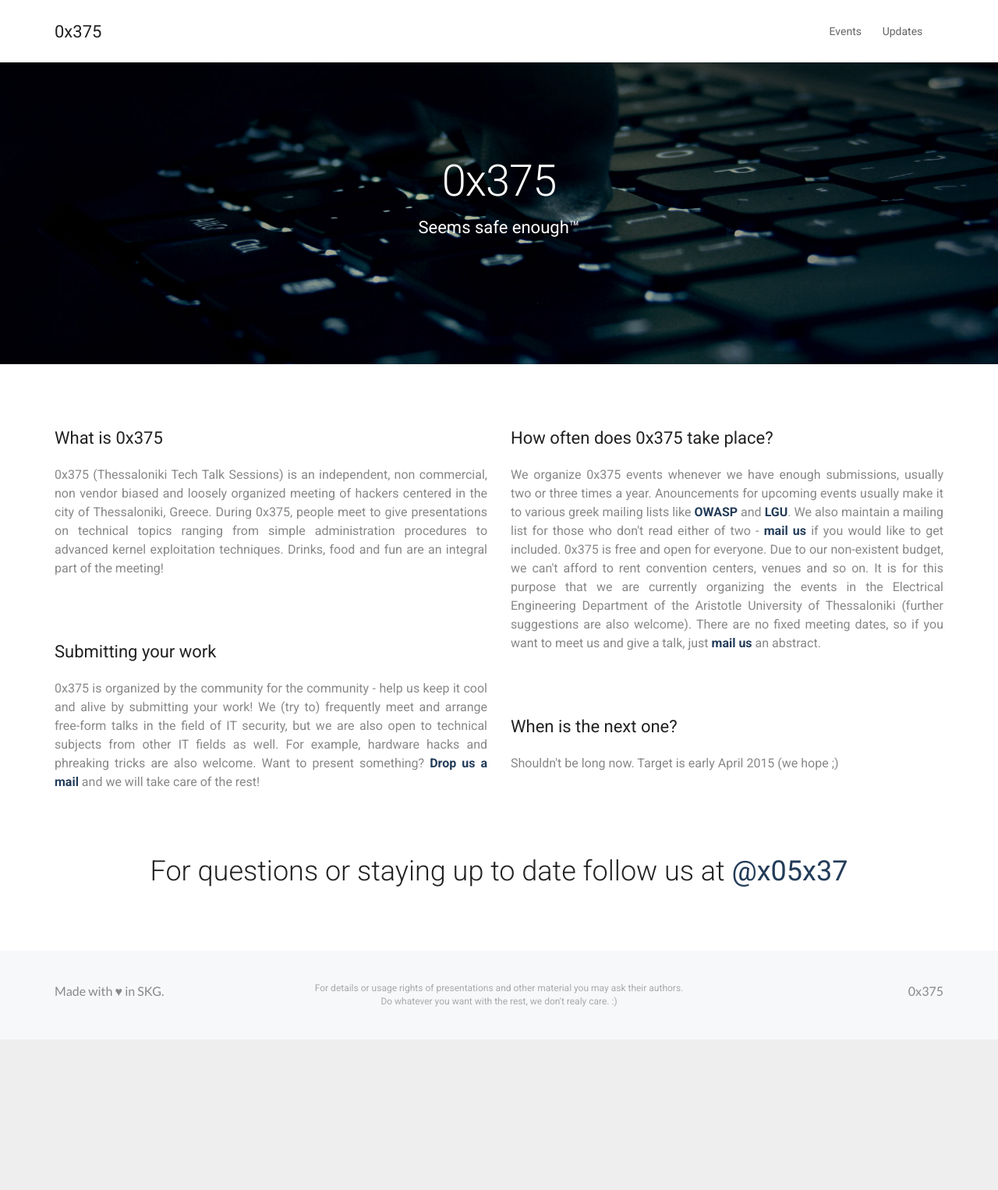
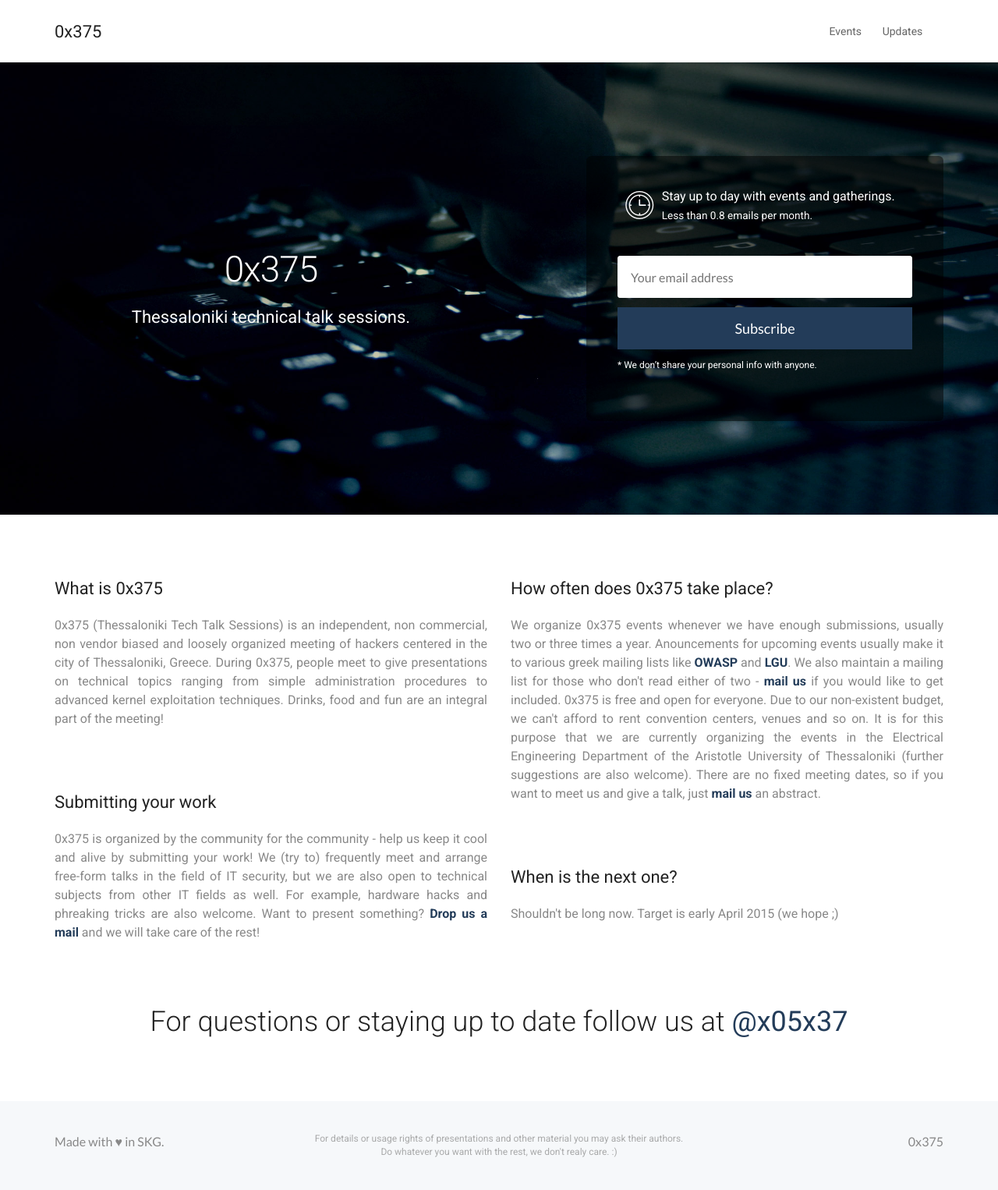
Before and after one commit to 0x375/0x375.github.io, a Jekyll site: the page built from index.html, in a window 1280 px wide. Shown: the whole page at 78% size. Built offline with Jekyll 4.4.1, drawn with Linux system fonts in a browser that asks for light colours; before the commit the page ends 1333 px from its top, so only the background shows below that.

Commit message:
Add mailchimp newsletter subscription

```diff
--- a/assets/css/theme-business.css
+++ b/assets/css/theme-business.css
@@ -1487,11 +1487,12 @@ nav.dismiss-active {
   font-size: 36px;
   float: left;
   width: 15%;
+  margin-top: 5px;
 }
 .header-1 h5 {
-  display: inline-block;
-  float: left;
-  width: 75%;
+  /*display: inline-block;*/
+  /*float: left;*/
+  /*width: 75%;*/
 }
 .header-1 form {
   width: 100%;
--- a/assets/js/scripts.js
+++ b/assets/js/scripts.js
@@ -278,7 +278,7 @@ $(document).ready(function() {
 
     // Contact form code
 
-    $('form.form-email').submit(function(e) {
+    $('~x-form.form-email').submit(function(e) {
 
         // return false so form submits through jQuery rather than reloading page.
         if (e.preventDefault) e.preventDefault();
--- a/index.html
+++ b/index.html
@@ -2,19 +2,47 @@
 layout: default
 ---
 
-<section class="cta cta-5">
-<div class="background-image-holder">
-<img alt="Background Image" class="background-image" src="/assets/img/bg/divider2.jpg">
-</div>
+<section class="header header-1">
+    <div class="background-image-holder">
+      <img alt="Background Image" class="background-image" src="/assets/img/bg/divider2.jpg">
+    </div>
+    <div class="container">
+      <div class="row v-align-children text-center">
+        <div class="col-md-6">
+          <h3 class="text-white">0x375</h3>
+          <h5 class="text-white">Thessaloniki technical talk sessions.</h5>
+        </div>
 
-<div class="container">
-<div class="row">
-  <div class="col-sm-12 text-center">
-    <h2 class="text-white">0x375</h2>
-    <h5 class="text-white">Seems safe enough™</h5>
+        <div class="col-md-6">
+          <div class="inner">
+            <ul>
+              <li>
+                <i class="text-white icon-clock"></i>
+                <p class="text-white">
+                  Stay up to day with events and gatherings.<br />
+                  <small>Less than 0.8 emails per month.</small>
+                </p>
+              </li>
+            </ul>
+            <form action="//0x375.us10.list-manage.com/subscribe/post?u=a1882d18b7c285b80e64f7d1d&amp;id=f95bcb12b3" method="post" name="mc-embedded-subscribe-form" class="form-email" target="_blank" novalidate>
+              <div style="position: absolute; left: -5000px;"><input type="text" name="b_a1882d18b7c285b80e64f7d1d_f95bcb12b3" tabindex="-1" value=""></div>
+              <input type="text" value="" name="EMAIL" class="signup-email-field" placeholder="Your email address">
+              <input type="submit" value="Subscribe" name="subscribe" class="button">
+              <p class="sub">
+                * We don’t share your personal info with anyone.
+              </p>
+              <div class="form-error">
+                <span>Please fill all fields correctly</span>
+              </div>
+
+              <div class="form-success">
+                <span>Thanks, your details were sent</span>
+              </div>
+            </form>
+          </div>
+        </div>
+    </div>
   </div>
-</div>
-</div>
 </section>
 
 <section class="faq faq-1">
```
